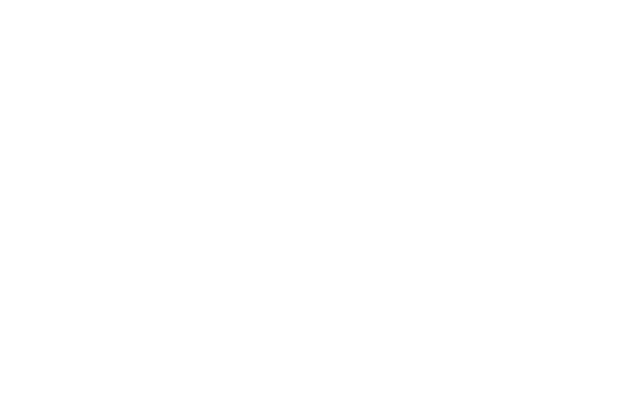
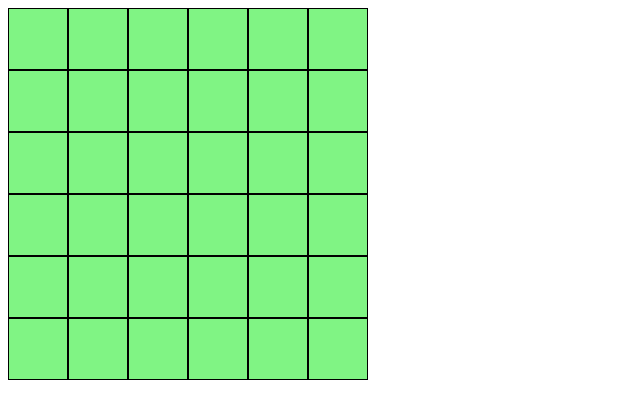
Before and after one commit to lucacarnaroli/js-jq-ajax-grigliaquad, a plain HTML site: page index.html in a window 1280 px wide. Shown: the whole page, without its empty margins (0-640 px from the left). Drawn offline with nearby package versions, Linux system fonts and the light colour scheme.

Commit message:
prova chiamata api

```diff
--- a/css/style.css
+++ b/css/style.css
@@ -0,0 +1,14 @@
+.griglia {
+  height: 360px;
+  width: 360px;
+}
+.quadrato {
+  background-color: rgb(128, 244, 132);
+  height: 60px;
+  width: 60px;
+  border: 1px solid black;
+}
+.fila {
+  display: flex;
+  flex-direction: row;
+}
--- a/index.html
+++ b/index.html
@@ -4,9 +4,60 @@
     <meta charset="utf-8">
     <script src="https://ajax.googleapis.com/ajax/libs/jquery/3.4.1/jquery.min.js"></script>
     <link rel="stylesheet" href="css/style.css">
-    <title></title>
+    <title>ajax</title>
   </head>
   <body>
+    <div class="griglia">
+      <div class="fila">
+        <div class="quadrato"></div>
+        <div class="quadrato"></div>
+        <div class="quadrato"></div>
+        <div class="quadrato"></div>
+        <div class="quadrato"></div>
+        <div class="quadrato"></div>
+      </div>
+      <div class="fila">
+        <div class="quadrato"></div>
+        <div class="quadrato"></div>
+        <div class="quadrato"></div>
+        <div class="quadrato"></div>
+        <div class="quadrato"></div>
+        <div class="quadrato"></div>
+      </div>
+      <div class="fila">
+        <div class="quadrato"></div>
+        <div class="quadrato"></div>
+        <div class="quadrato"></div>
+        <div class="quadrato"></div>
+        <div class="quadrato"></div>
+        <div class="quadrato"></div>
+      </div>
+      <div class="fila">
+        <div class="quadrato"></div>
+        <div class="quadrato"></div>
+        <div class="quadrato"></div>
+        <div class="quadrato"></div>
+        <div class="quadrato"></div>
+        <div class="quadrato"></div>
+      </div>
+      <div class="fila">
+        <div class="quadrato"></div>
+        <div class="quadrato"></div>
+        <div class="quadrato"></div>
+        <div class="quadrato"></div>
+        <div class="quadrato"></div>
+        <div class="quadrato"></div>
+      </div>
+      <div class="fila">
+        <div class="quadrato"></div>
+        <div class="quadrato"></div>
+        <div class="quadrato"></div>
+        <div class="quadrato"></div>
+        <div class="quadrato"></div>
+        <div class="quadrato"></div>
+      </div>
+    </div>
+
     <script src="js/script.js" charset="utf-8"></script>
   </body>
 </html>
--- a/js/script.js
+++ b/js/script.js
@@ -0,0 +1,21 @@
+// Griglia 6x6, ad ogni click sul quadrato parte una richiesta AJAX che prende un numero random da 1 a 9.
+// Se è <= 5 il quadrato diventa giallo,
+// se è > di 5 il quadrato diventa verde.
+// Il numero ottenuto appare al centro del quadrato.
+$(document)ready(function(){
+  $('.quadrato').click(
+    function() {
+      $.ajax(
+      {
+        'url': "https://flynn.boolean.careers/exercises/api/random/int",
+        'method': "GET",
+        'success': function (risposta) {
+          console.log(risposta);
+
+        },
+        'error': function (richiesta, stato, errore) {
+          alert("E' avvenuto un errore. " + errore);
+        }
+      });
+   });
+});
```
